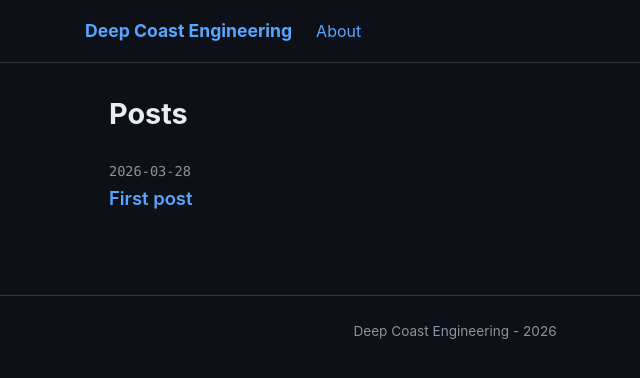
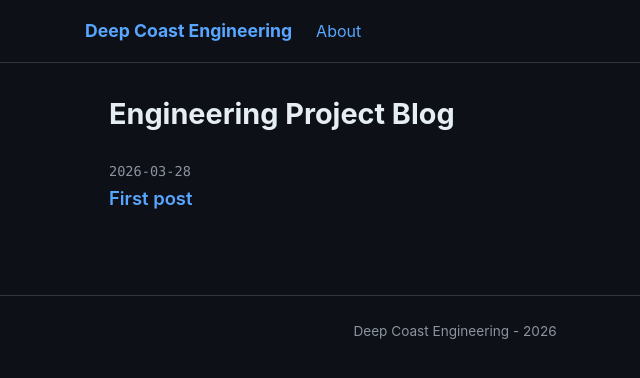
Before and after one commit to deep-coast-eng/deep-coast-eng.github.io, a Jekyll site: the page built from index.html, in a window 1280 px wide. Shown: the top 378 px of the page, without its empty margins (185-825 px from the left). Built offline with Jekyll 4.4.1, drawn with Linux system fonts in a browser that asks for light colours.

Commit message:
Update index.html

```diff
--- a/index.html
+++ b/index.html
@@ -1,7 +1,7 @@
 ---
 layout: default
 ---
-<h1>Posts</h1>
+<h1>Engineering Project Blog</h1>
 <ul class="post-list">
   {% for post in site.posts %}
   <li>
```
